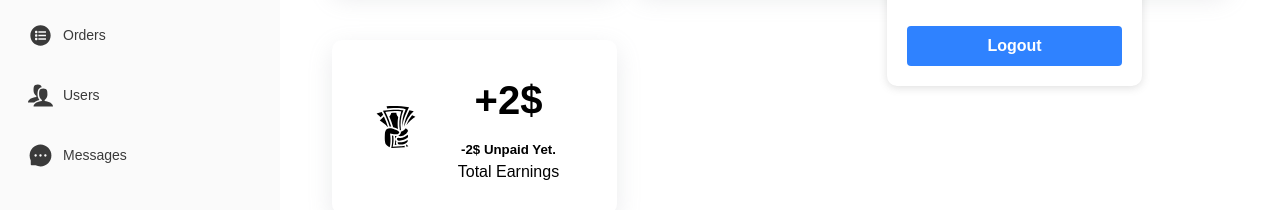
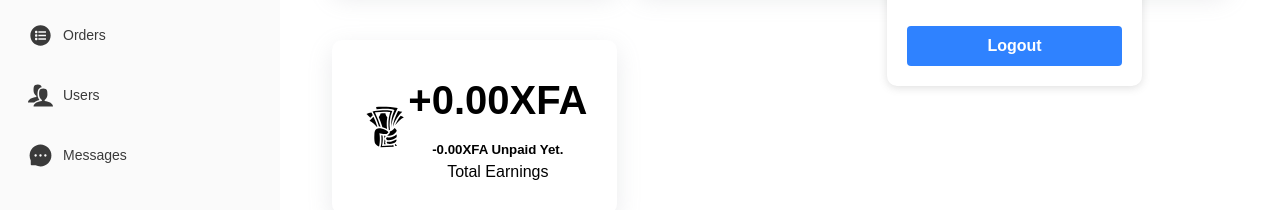
Before and after one commit to baloukaulrich6/next, a Next.js app: page /admin/dashboard in a window 1280 px wide. Shown: the part 260-470 px from the top of the page. Built offline with nearby package versions, Linux system fonts and the light colour scheme; no server answers; the database is empty.

Commit message:
Total Earnings

```diff
--- a/pages/admin/dashboard/index.js
+++ b/pages/admin/dashboard/index.js
@@ -69,13 +69,13 @@ export default function Dashboard({ users, orders, products }) {
                 <GiTakeMyMoney />
               </div>
               <div className={styles.card__infos}>
-                <h4>+{orders.reduce((a, val) => a + val.total, 2)}$</h4>
+                <h4>+{orders.reduce((a, val) => a + val.total, 0).toFixed(2)}XFA</h4>
                 <h5>
                   -
                   {orders
                     .filter((o) => !o.isPaid)
-                    .reduce((a, val) => a + val.total, 2)}
-                  $ Unpaid yet.
+                    .reduce((a, val) => a + val.total, 0).toFixed(2)}
+                  XFA Unpaid yet.
                 </h5>
                 <span>Total Earnings</span>
               </div>
```
